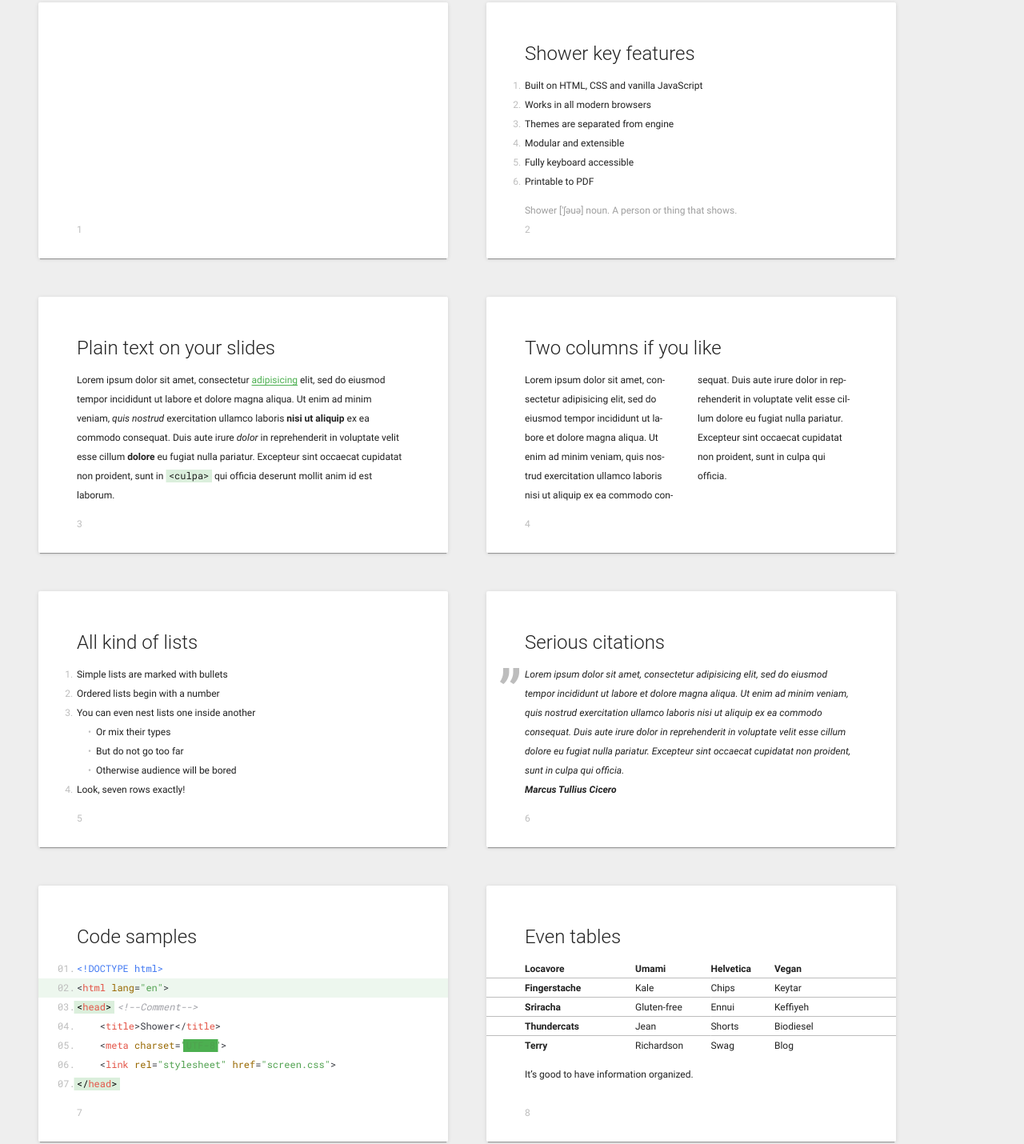
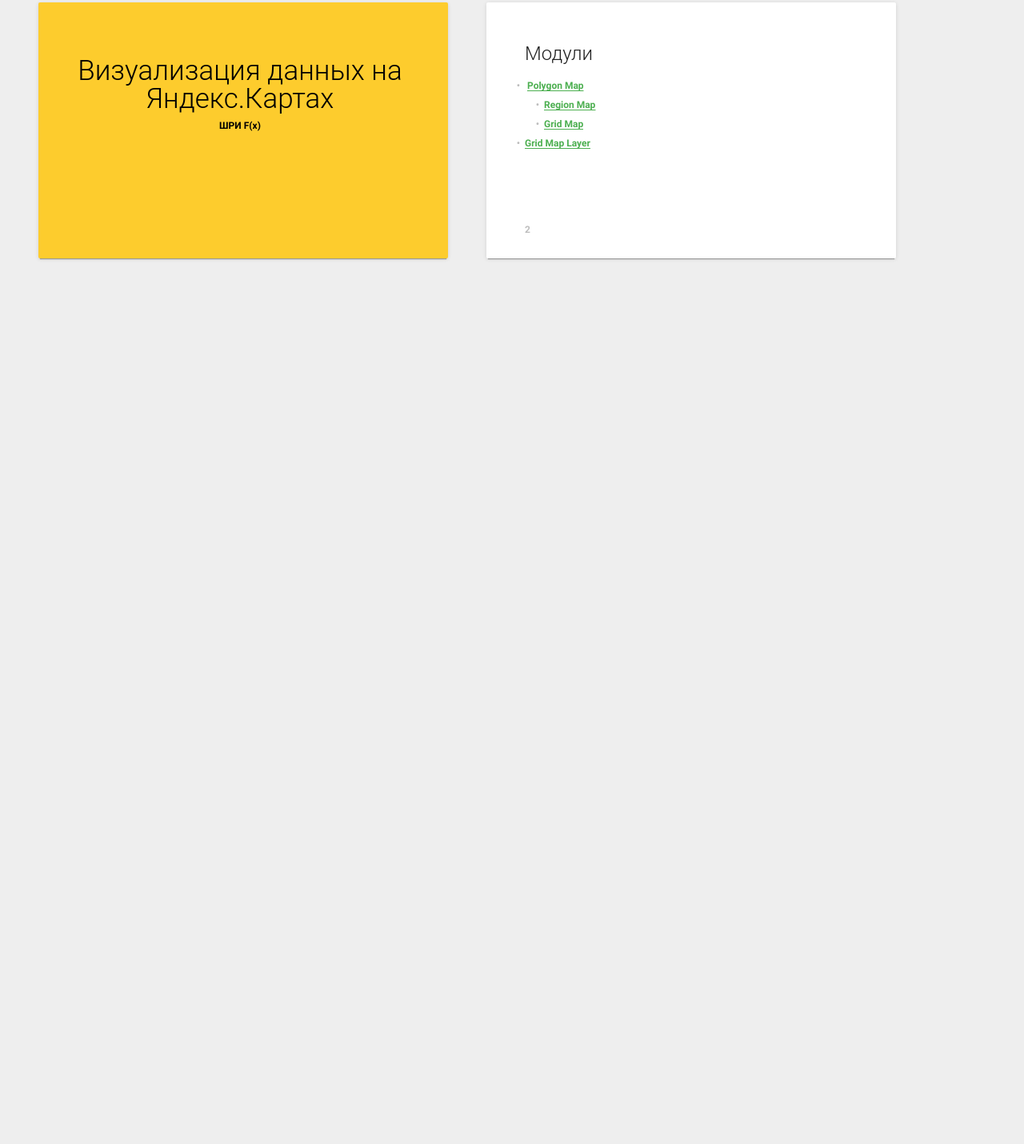
Before and after one commit to yandex-shri-fx-team/talks, a website built with webpack: page src/shrikaton-4/index.html in a window 1280 px wide. Shown: the part 237-1667 px from the top of the page at 80% size. After the commit the page ends 800 px from the top, so only its background shows below. Built offline with nearby package versions, Linux system fonts and the light colour scheme.

Commit message:
feat(shrikaton-4): add slides 1, 2

```diff
--- a/src/shrikaton-4/index.css
+++ b/src/shrikaton-4/index.css
@@ -1,3 +1,28 @@
-.green {
-    color: green;
+.slide {
+    font-weight: 600;
 }
+
+.slide-cover h2 {
+	margin: 30px 0 0;
+	color: #000000;
+	text-align: center;
+	font-size: 70px;
+}
+
+.slide-cover p {
+	margin: 10px 0 0;
+	text-align: center;
+	color: #000000;
+}
+
+.slide-cover p a {
+	color: #000000;
+}
+
+.slide-cover::after {
+    visibility: hidden;
+}
+
+#cover {
+    background-color: #fdcc2d;
+}
--- a/src/shrikaton-4/index.html
+++ b/src/shrikaton-4/index.html
@@ -1,7 +1,7 @@
 <!DOCTYPE html>
 <html lang="en">
 <head>
-	<title>SHRI F(x) Talks</title>
+	<title>SHRI F(x) Talks — Yandex Maps API Data Visualization</title>
 	<meta charset="utf-8">
 	<meta http-equiv="x-ua-compatible" content="ie=edge">
     <meta name="viewport" content="width=device-width, initial-scale=1">
@@ -9,195 +9,29 @@
 	<link rel="stylesheet" href="/libs/highlight/styles/atom-one-light.css">
 </head>
 <body class="shower list">
-
 	<header class="caption">
-		<h1>Shower Presentation Engine</h1>
-		<p>Yours Truly, Famous Inc.</p>
+		<h1>Визуализация данных на Яндекс.Картах</h1>
+		<p>ШРИ F(x)</p>
     </header>
 
-	<section class="slide" id="cover">
-		<h2>Shower Presentation Engine</h2>
-		<p>Brought to you by <a href="http://pepelsbey.net">Vadim Makeev</a></p>
-		<figure>
-			<img class="cover" src="/pictures/cover.jpg" alt="Hands on the orange typewriter in a park">
-			<figcaption class="white">
-				<a href="http://fiftyfootshadows.net/">© John Carey</a>
-			</figcaption>
-		</figure>
-		<style>
-			#cover h2 {
-				margin:30px 0 0;
-				color:#FFF;
-				text-align:center;
-				font-size:70px;
-				}
-			#cover p {
-				margin:10px 0 0;
-				text-align:center;
-				color:#FFF;
-				font-style:italic;
-				font-size:20px;
-				}
-				#cover p a {
-					color:#FFF;
-					}
-		</style>
+	<section class="slide slide-cover" id="cover">
+		<h2>Визуализация данных на Яндекс.Картах</h2>
+		<p>ШРИ F(x)</p>
     </section>
 
-	<section class="slide">
-		<h2>Shower key features</h2>
-		<ol>
-			<li>Built on HTML, CSS and vanilla JavaScript</li>
-			<li>Works in all modern browsers</li>
-			<li>Themes are separated from engine</li>
-			<li>Modular and extensible</li>
-			<li>Fully keyboard accessible</li>
-			<li>Printable to PDF</li>
-		</ol>
-		<p class="note">Shower ['ʃəuə] noun. A person or thing that shows.</p>
-	</section>
-
-	<section class="slide">
-		<h2>Plain text on your slides</h2>
-		<p>Lorem ipsum dolor sit amet, consectetur <a href="#4">adipisicing</a> elit, sed do eiusmod tempor incididunt ut labore et dolore magna aliqua. Ut enim ad minim veniam, <em>quis nostrud</em> exercitation ullamco laboris <strong>nisi ut aliquip</strong> ex ea commodo consequat. Duis aute irure <i>dolor</i> in reprehenderit in voluptate velit esse cillum <b>dolore</b> eu fugiat nulla pariatur. Excepteur sint occaecat cupidatat non proident, sunt in <code>&lt;culpa&gt;</code> qui officia deserunt mollit anim id est laborum.</p>
-	</section>
-
-	<section class="slide">
-		<h2>Two columns if you like</h2>
-		<p class="double">Lorem ipsum dolor sit amet, consectetur adipisicing elit, sed do eiusmod tempor incididunt ut labore et dolore magna aliqua. Ut enim ad minim veniam, quis nostrud exercitation ullamco laboris nisi ut aliquip ex ea commodo consequat. Duis aute irure dolor in reprehenderit in voluptate velit esse cillum dolore eu fugiat nulla pariatur. Excepteur sint occaecat cupidatat non proident, sunt in culpa qui officia.</p>
-	</section>
-
-	<section class="slide">
-		<h2>All kind of lists</h2>
-		<ol>
-			<li>Simple lists are marked with bullets</li>
-			<li>Ordered lists begin with a number</li>
-			<li>You can even nest lists one inside another
+	<section class="slide" id="intro">
+        <h2>Модули</h2>
         <ul>
-					<li>Or mix their types</li>
-					<li>But do not go too far</li>
-					<li>Otherwise audience will be bored</li>
+            <li>
+                <a href="https://github.com/yandex-shri-fx-team/ymaps-polygonmap" target="_blank">Polygon Map</a>
+                <ul>
+                    <li><a href="https://github.com/yandex-shri-fx-team/ymaps-regionmap" target="_blank">Region Map</a></li>
+                    <li><a href="https://github.com/yandex-shri-fx-team/ymaps-gridmap" target="_blank">Grid Map</a></li>
                 </ul>
             </li>
-			<li>Look, seven rows exactly!</li>
-		</ol>
+            <li><a href="https://github.com/yandex-shri-fx-team/ymaps-gridmap-layer" target="_blank">Grid Map Layer</a></li>
+        </ul>
 	</section>
-
-	<section class="slide">
-		<h2>Serious citations</h2>
-		<figure>
-			<blockquote>
-				<p>Lorem ipsum dolor sit amet, consectetur adipisicing elit, sed do eiusmod tempor incididunt ut labore et dolore magna aliqua. Ut enim ad minim veniam, quis nostrud exercitation ullamco laboris nisi ut aliquip ex ea commodo consequat. Duis aute irure dolor in reprehenderit in voluptate velit esse cillum dolore eu fugiat nulla pariatur. Excepteur sint occaecat cupidatat non proident, sunt in culpa qui officia.</p>
-			</blockquote>
-			<figcaption>Marcus Tullius Cicero</figcaption>
-		</figure>
-	</section>
-
-	<section class="slide">
-		<h2>Code samples</h2>
-		<pre>
-			<code>&lt;!DOCTYPE html&gt;</code>
-			<code class="mark">&lt;html lang="en"&gt;</code>
-			<code><mark>&lt;head&gt;</mark> <span class="comment">&lt;!--Comment--&gt;</span></code>
-			<code>    &lt;title&gt;Shower&lt;/title&gt;</code>
-			<code>    &lt;meta charset="<mark class="important">UTF-8</mark>"&gt;</code>
-			<code>    &lt;link rel="stylesheet" href="screen.css"&gt;</code>
-			<code><mark>&lt;/head&gt;</mark></code>
-		</pre>
-	</section>
-
-	<section class="slide">
-		<h2>Even tables</h2>
-		<table>
-		<tr>
-			<th scope="col">Locavore</th>
-			<th>Umami</th>
-			<th>Helvetica</th>
-			<th>Vegan</th>
-		</tr>
-		<tr>
-			<th scope="row">Fingerstache</th>
-			<td>Kale</td>
-			<td>Chips</td>
-			<td>Keytar</td>
-		</tr>
-		<tr>
-			<th scope="row">Sriracha</th>
-			<td>Gluten-free</td>
-			<td>Ennui</td>
-			<td>Keffiyeh</td>
-		</tr>
-		<tr>
-			<th scope="row">Thundercats</th>
-			<td>Jean</td>
-			<td>Shorts</td>
-			<td>Biodiesel</td>
-		</tr>
-		<tr>
-			<th scope="row">Terry</th>
-			<td>Richardson</td>
-			<td>Swag</td>
-			<td>Blog</td>
-		</tr>
-		</table>
-		<p>It’s good to have information organized.</p>
-	</section>
-
-	<section class="slide" id="picture">
-		<h2>Pictures</h2>
-		<figure>
-			<img class="cover" src="/pictures/picture.jpg" alt="Orange typewriter on a wooden table close-up">
-			<figcaption class="white">
-				<a href="http://fiftyfootshadows.net/">© John Carey</a>
-			</figcaption>
-		</figure>
-		<style>
-			#picture h2 {
-				color:#FFF;
-				}
-		</style>
-	</section>
-
-	<section class="slide">
-		<h2 class="shout shrink">You can even shout this way</h2>
-	</section>
-
-	<section class="slide">
-		<h2>Inner navigation</h2>
-		<ol>
-			<li>Lets you reveal list items one by one</li>
-			<li class="next">To keep some key points</li>
-			<li class="next">In secret from audience</li>
-			<li class="next">But it will work only once</li>
-			<li class="next">Nobody wants to see the same joke twice</li>
-		</ol>
-	</section>
-
-	<section class="slide grid">
-		<h2>All nicely aligned to grid</h2>
-	</section>
-
-	<section class="slide" id="see-more">
-		<h2 class="shout">
-			<img src="/pictures/logo.svg" alt="Shower logo">
-			<a href="https://github.com/shower/shower">See more on GitHub</a>
-		</h2>
-		<style>
-			#see-more h2 {
-				font-size:100px
-				}
-			#see-more img {
-				width:0.72em;
-				height:0.72em;
-				}
-		</style>
-	</section>
-
-	<footer class="badge">
-		<a href="https://github.com/shower/shower">Fork me on GitHub</a>
-	</footer>
-
-    <div class="progress"></div>
 
 	<script src="/libs/shower/shower.min.js"></script>
 	<script src="/libs/highlight/highlight.pack.js"></script>
```
Lines whose indentation alone changed are shown as unchanged.
